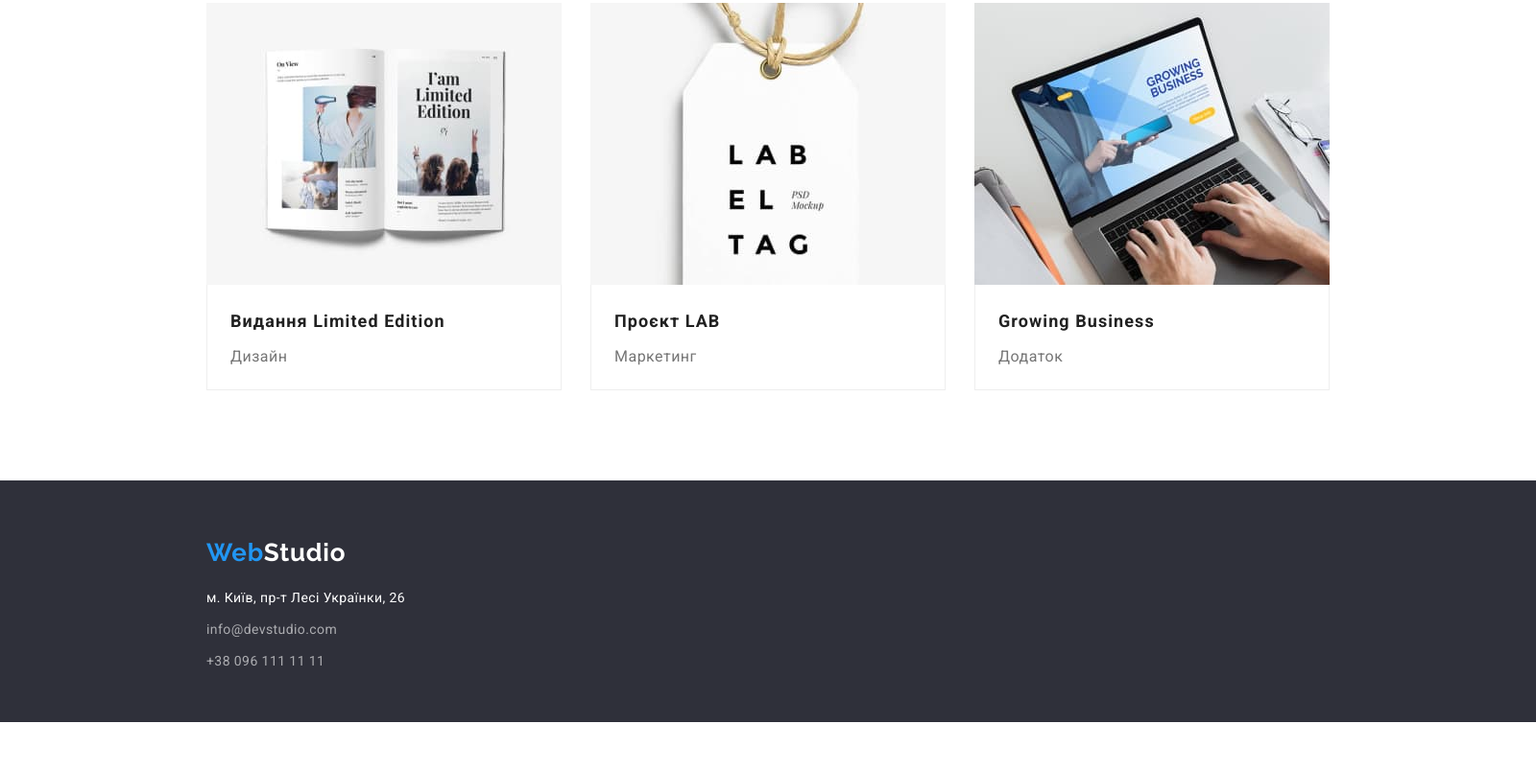
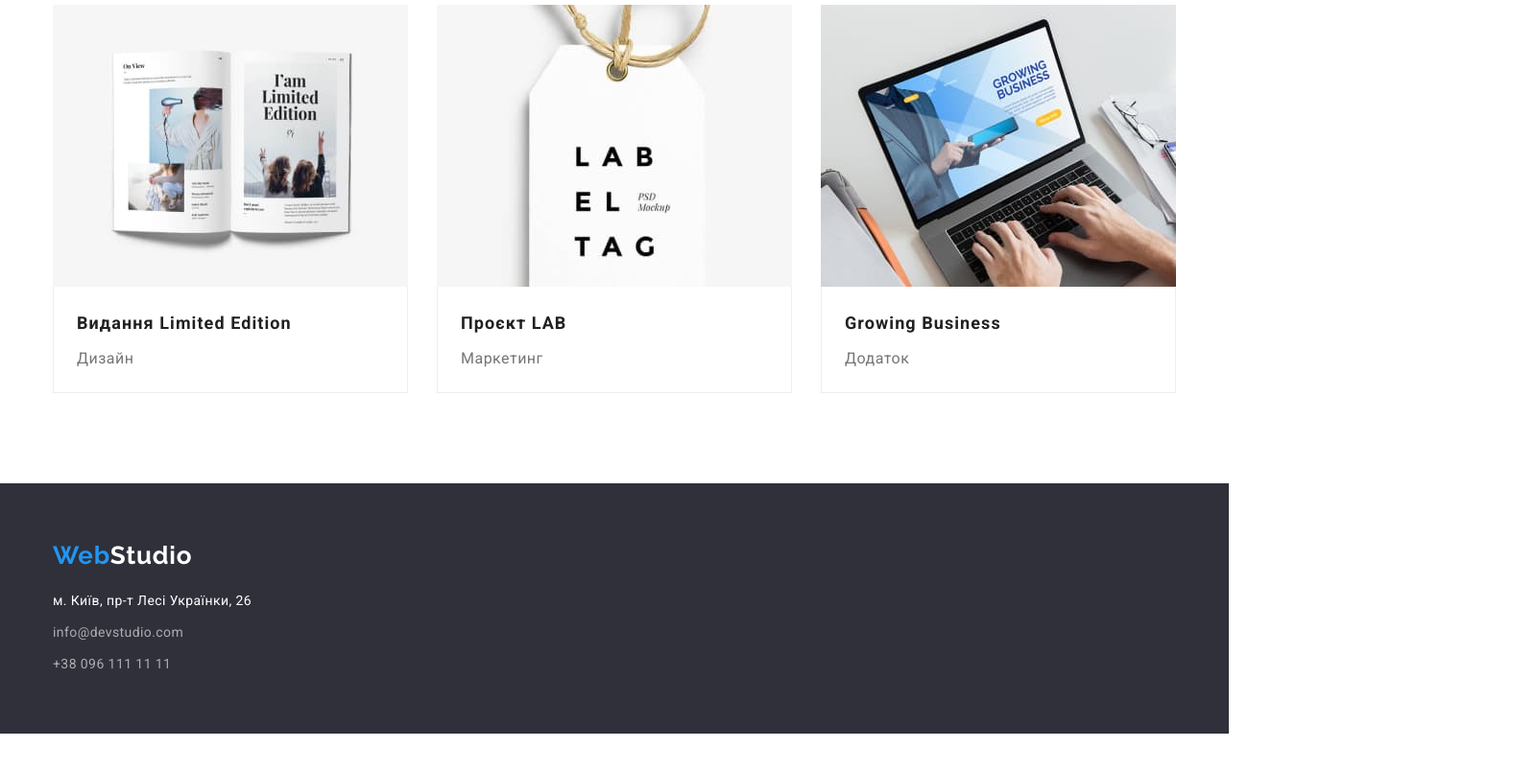
Before and after one commit to DarkSwarp/goit-markup-hw-03, a plain HTML site: page portfolio.html in a window 1280 px wide. Shown: the part 1128-1932 px from the top of the page at 96% size, 1600 px wide, since content can reach past the window. After the commit the page ends 1893 px from the top, so only its background shows below. Drawn offline with nearby package versions, Linux system fonts and the light colour scheme.

Commit message:
виправив зауваження вчителя

```diff
--- a/css/styles.css
+++ b/css/styles.css
@@ -26,8 +26,6 @@ body {
     font-family: "Roboto", sans-serif;
     color: var(--primari-text-color);
     background: #ffffff;
-    width: 1600px;
-    height: 2346px;
     margin: 0px auto;
 }
 .list {
@@ -117,8 +115,6 @@ body {
 
 .section-hero {
     background: #2f303a;
-    height: 600px;
-    width: 1600px;
     margin: 0px auto;
     padding-top: 200px;
     padding-bottom: 200px;
@@ -209,8 +205,6 @@ body {
 /* --------------Portfolio-------------- */
 
 .section-teams {
-    width: 1600px;
-    height: 648px;
     margin: 0px auto;
     background: #f5f4fa;
 }
@@ -229,8 +223,6 @@ body {
     padding-top: 30px;
     padding-bottom: 30px;
     background: #ffffff;
-    width: 270px;
-    height: 108px;
     border-radius: 0px 0px 4px 4px;
     box-shadow: 0px 1px 3px rgba(0, 0, 0, 0.12), 0px 1px 1px rgba(0, 0, 0, 0.14), 0px 2px 1px rgba(0, 0, 0, 0.2);
 }
@@ -255,12 +247,10 @@ body {
 /* --------------Footer-------------- */
 
 .footer {
-    width: 1600px;
-    height: 252px;
-    left: 0px;
-    top: 2094px;
+    margin: 0px auto;
     background: #2f303a;
     padding-top: 60px;
+    padding-bottom: 60px;
 }
 .footer .logo {
     font-family: "Raleway";
@@ -298,9 +288,6 @@ body {
 
 /* --------------Portfolio.HTML-------------- */
 
-.btn-conteiner {
-    padding-bottom: 16px;
-}
 .btn-list {
     display: flex;
     gap: 8px;
@@ -333,7 +320,7 @@ body {
     background-color: var(--accent-text-color);
 }
 .content-conteiner {
-    margin-top: 34px;
+    margin-top: 50px;
 }
 .content-list {
     display: flex;
@@ -343,8 +330,6 @@ body {
 .content-wrap {
     padding: 20px 24px;
     background: #ffffff;
-    width: 370px;
-    height: 110px;
     border-bottom: 1px solid #eeeeee;
     border-left: 1px solid #eeeeee;
     border-right: 1px solid #eeeeee;
```
